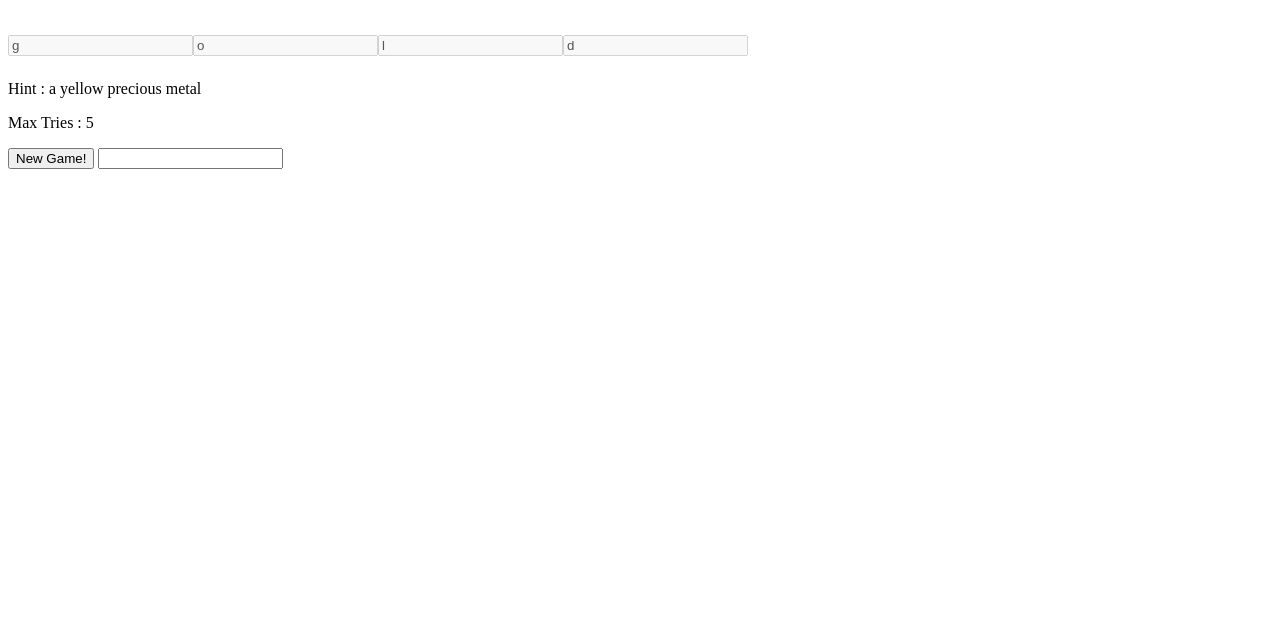
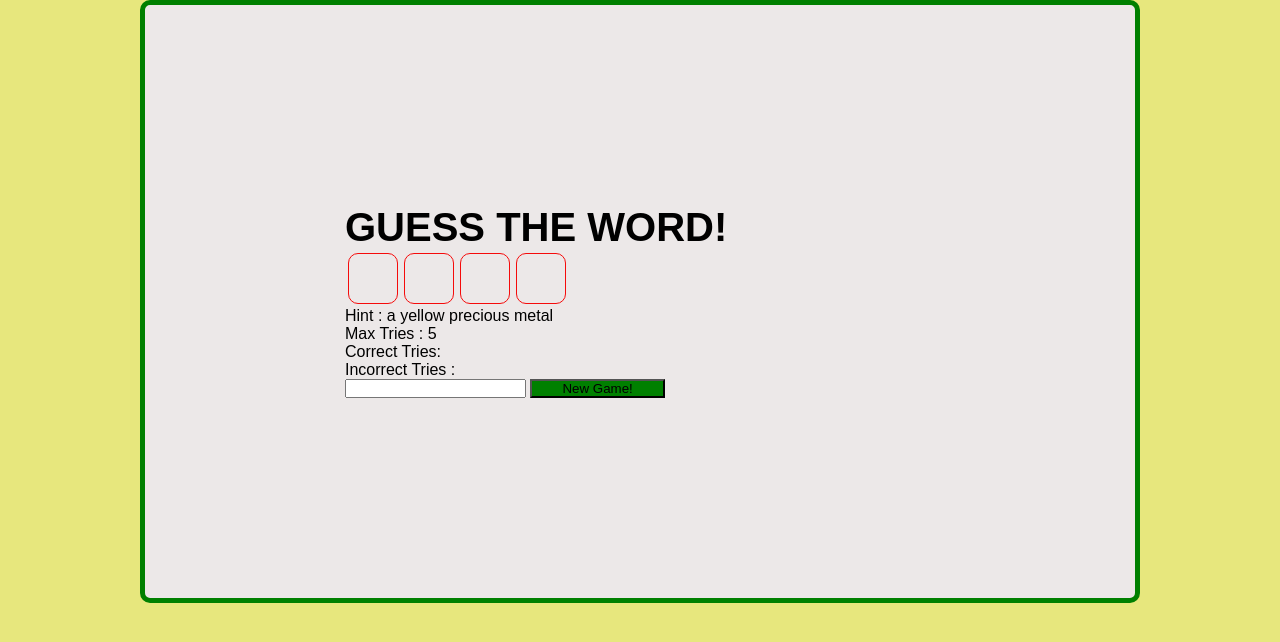
Before and after one commit to mercygsk/Project-Guess-the-Word, a plain HTML site: page index.html in a window 1280 px wide. Drawn offline with Linux system fonts and the light colour scheme.

Commit message:
code with style sheet

```diff
--- a/index.html
+++ b/index.html
@@ -5,15 +5,20 @@
     <meta http-equiv='X-UA-Compatible' content='IE=edge'>
     <title>Page Title</title>
     <meta name='viewport' content='width=device-width, initial-scale=1'>
-
+    <link rel="stylesheet" href="style.css">
     <script defer src='js/script.js'></script>
 </head>
 <body>
-    <h1 id="test">hello Mercy!</h1>
+    <div id="box">
+    <h1 id="1">GUESS THE WORD!</h1>
+    <div class="inputs"></div>
     <p id="hint" ></p>
     <p id="maxtries"></p>
+    <p id="CorrectTries"><span></span> </p>
+    <p id="incorrectTries"> <span></span> </p>
+    <input  type="text" class="typing-input" maxlength="1">
     <button id="btn" type="button">New Game!</button>
-    <input  type="text" class="typing-input" maxlength="1">
-    <p id="correctWord"></p>
+</div>
+</body>
 </body>
 </html>
--- a/js/script.js
+++ b/js/script.js
@@ -28,54 +28,98 @@ let wordList = [
 //let wordList = ['John', 'Mercy', 'Sathwik', 'Samuel', 'Mom', 'Dad'];
 let maxTries;
 let wArray = [];
-let printChar ="";
+//let printChar ="";
+let incorrectTries = [];
+let CorrectTries = [];
+const inputs = document.querySelector(".inputs");
+const typingInput = document.querySelector(".typing-input");
+let word;
+
+// console.log(inputs);
 
 function setNewGame(){
     let index = Math.floor(Math.random()*wordList.length);
-    let w = wordList[index]
-    let word = w.word
-    let hint = w.hint
-    maxTries = 5
-    console.log(w)
-    console.log(w.word)
-    console.log(w.hint)
-    wArray = word.split("");
-    console.log(wArray)
-
-    //document.getElementById("test").innerHTML = '<input type="text" disabled value='+ `${w}` + '>' ;
-
-    let wordinput =""
-
-    for (i=0; i<wArray.length; i++){
-        console.log(wArray[i])
-        console.log('in the loop:' + i)
-        wordinput = wordinput + '<input type="text" disabled value='+ wArray[i] + '>';
-        //console.log(wordinput)
-    }
-    document.getElementById("test").innerHTML = wordinput ;
+    let w = wordList[index];
+    word = w.word;
+    let hint = w.hint;
+    //maxTries = word.length = 5
+    maxTries = word.length <=4 ? 5 : 7;
+    //console.log(w.word)
+    //console.log(w.hint)
+    //console.log(wArray)
+    CorrectTries = [];
+    incorrectTries = [];
     document.getElementById("hint").innerHTML = "Hint : "  + hint;
     document.getElementById("maxtries").innerHTML = "Max Tries : "  + maxTries;
+    document.getElementById("CorrectTries").innerHTML = "Correct Tries: " + CorrectTries;
+    document.getElementById("incorrectTries").innerHTML = "Incorrect Tries : "  +  incorrectTries;
+
+    let wordinput ="";
+
+    for (i=0; i<word.length; i++){
+        //console.log(wArray[i])
+        //console.log('in the loop:' + i)
+        //wordinput = wordinput + '<input type="text" disabled value='+ wArray[i] + '>';
+        wordinput += `<input type="text" disabled>`;
+        //console.log(wordinput)
+        inputs.innerHTML = wordinput;
+    }
+    //document.getElementById("test").innerHTML = wordinput ;
 }
 
 function findCharInWord(e){
     let char = e.target.value.toLowerCase();
-    console.log(char)
-    if(char.match(/^[A-Za-z]+$/))
-    {
-        if(wArray.includes(char)){
-            printChar =  printChar + " " + char;
-            document.getElementById("correctWord").innerHTML = "Correct Letters: " + printChar;
+    // console.log(char)
+    if(char.match(/^[A-Za-z]+$/) && !incorrectTries.includes(` ${char}`) && !CorrectTries.includes(char)){
+        if(word.includes(char)){
+            for(i=0; i<word.length; i++)
+            {
+                if(word[i]==char)
+                {
+                    //console.log(word[i])
+                    //console.log(CorrectTries)
+                    //CorrectTries += char;
+                    CorrectTries.push(`${char}`);
+                    inputs.querySelectorAll("input")[i].value = char;
+                }
+            }
+            //console.log(CorrectTries)
+            document.getElementById("CorrectTries").innerHTML = "Correct Tries: " + CorrectTries;
         }
-        else {
-            maxTries--
+        else
+        {
+            maxTries--;
+            incorrectTries.push(`${char}`);
         }
         document.getElementById("maxtries").innerHTML = "Max Tries : "  + maxTries;
+        document.getElementById("incorrectTries").innerText = "Incorrect Tries : "  +  incorrectTries;
     }
+    typingInput.value = "";
+
+    setTimeout(() => {
+         if(CorrectTries.length===word.length)
+        {
+            alert(`You Won! You found the word  ${word.toUpperCase()}`);
+            return setNewGame();
+        }
+        else if(maxTries < 1)
+        {
+            alert("Game Over - Sorry you Lost!!! You have no more tries to guess")
+            for(i=0; i<word.length; i++)
+            {
+                inputs.querySelectorAll("input")[i].value = word[i];
+            }
+        }
+    },10);
 }
 
+
 setNewGame();
-
 document.getElementById("btn").addEventListener("click", setNewGame)
-typingInput = document.querySelector(".typing-input");
 typingInput.addEventListener("input", findCharInWord);
-console.log(typingInput)
+// document.getElementById("maxtries").innerHTML = "Max Tries : "  + maxTries;
+// document.getElementById("incorrectTries").innerHTML = "IncorrectTries : "  +  incorrectTries;
+// document.getElementById("CorrectTries").innerHTML = "CorrectTries: " + printChar;
+//console.log(typingInput)
+inputs.addEventListener("click", () => typingInput.focus());
+document.addEventListener("keydown", () => typingInput.focus());
--- /dev/null
+++ b/style.css
@@ -0,0 +1,60 @@
+*{
+  margin: 0;
+  padding: 0;
+  box-sizing: border-box;
+  font-family: 'Poppins', sans-serif;
+}
+body{
+  display: absolute;
+  padding: 0 10px;
+  min-height: 100vh;
+  align-items: center;
+  justify-content: center;
+  background: rgb(231, 231, 125);
+}
+#box{
+      margin: auto;
+      border: 5px solid green;
+      padding: 200px;
+  width: 1000px;
+  background: #ece8e8;
+  border-radius: 10px;
+  align-items: center;
+  justify-content: center;
+  h1 {
+      font-size: 2.5em;
+    }
+
+}
+#btn{
+  background: green;
+  align-items: center;
+  justify-content: center;
+  padding: 0 30px;
+
+}
+
+
+.inputs input{
+  height: 57px;
+  width: 56px;
+  margin: 10px;
+  font-size: 24px;
+  font-weight: 500;
+  color: #a94f1b;
+  text-align: center;
+  border-radius: 10px;
+  background: none;
+  pointer-events: none;
+  text-transform: uppercase;
+  border: 1px solid #f50b0b;
+}
+/* .inputs input:first-child{
+  margin-left: 0px;
+} */
+.inputs input{
+  height: 51px;
+  width: 50px;
+  margin: 3px;
+  font-size: 22px;
+}
```
